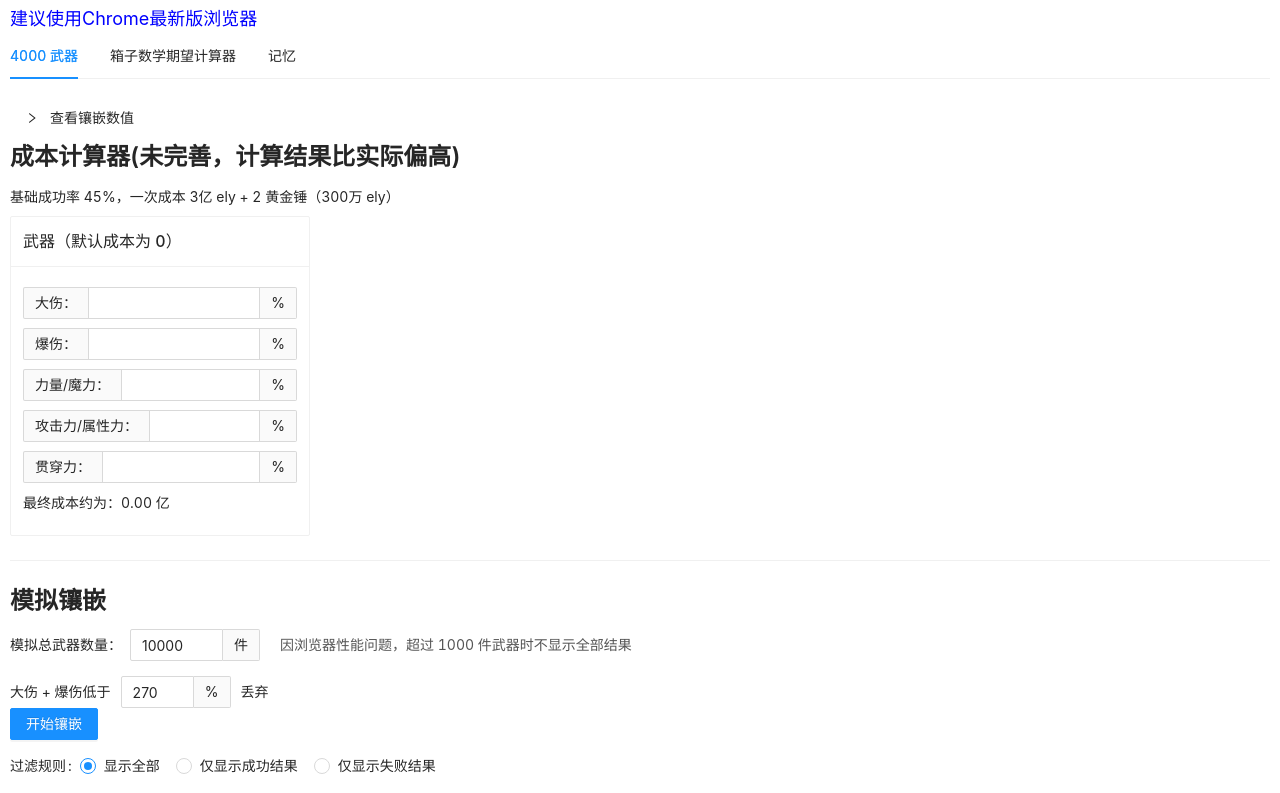
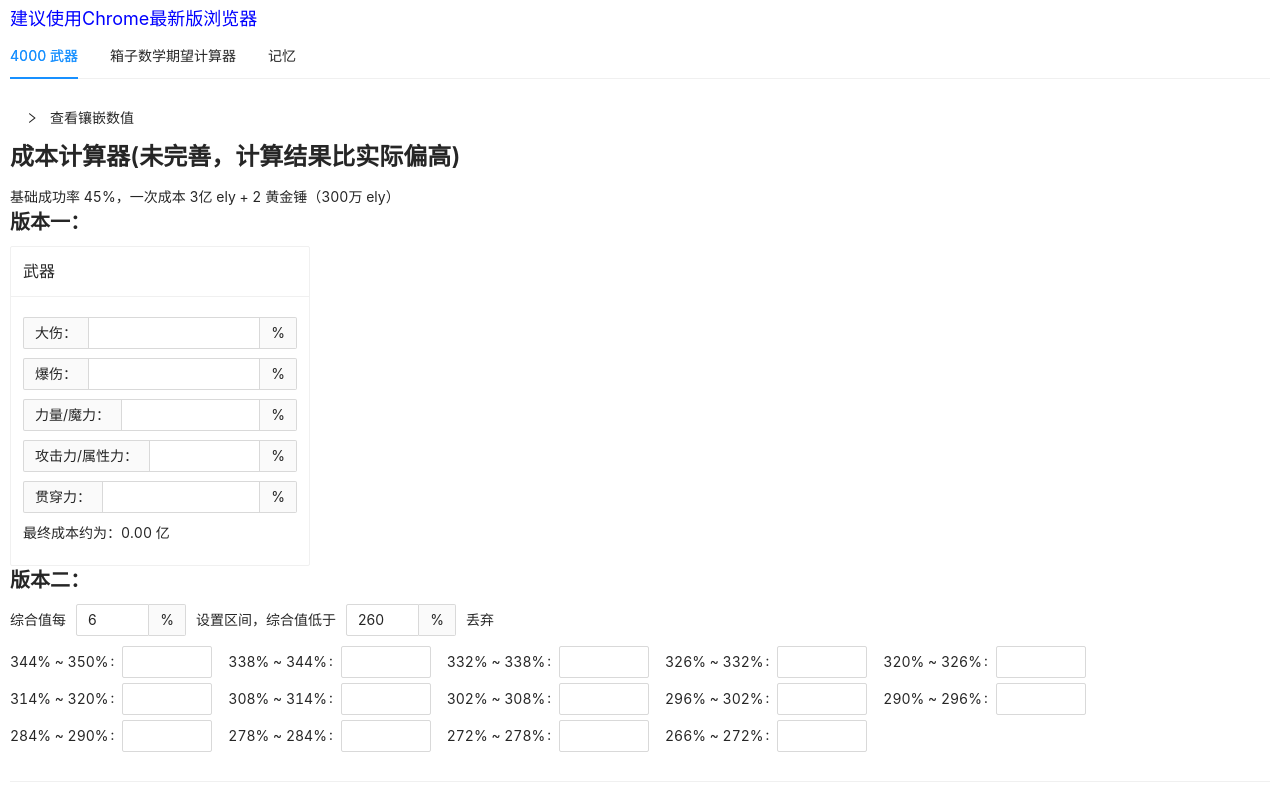
Before and after one commit to xhwgood/latale, a React (Create React App) app: page / in a window 1280 px wide. Shown: the top 793 px of the page. Built offline with nearby package versions, Linux system fonts and the light colour scheme.

Commit message:
指定 CI node版本为 16

```diff
--- /dev/null
+++ b/src/components/4000/CostMathExpect.tsx
@@ -0,0 +1,107 @@
+import { Typography, InputNumber, Form } from 'antd'
+import { Rule } from 'antd/lib/form'
+import { useState, useMemo, useCallback } from 'react'
+import { AlignCenter, FormItem } from '../../styled'
+import { WEAPON_CRITICAL_MAX, WEAPON_DAMAGE_MAX } from './constants'
+import { ResultItem } from './SimulateMosaic'
+
+const { Title } = Typography
+
+const rules: Rule[] = [{ required: true }]
+
+const CostMathExpect: React.FC = () => {
+	const [valueInterval, setValueInterval] = useState(6)
+	const [compositeValueLowerLimited, setCompositeValueLowerLimited] =
+		useState(260)
+
+	const list = useMemo(() => {
+		const total =
+			(WEAPON_DAMAGE_MAX + WEAPON_CRITICAL_MAX - compositeValueLowerLimited) /
+			valueInterval
+		const l = []
+
+		for (let i = 1; i < total; i++) {
+			const temp = WEAPON_DAMAGE_MAX + WEAPON_CRITICAL_MAX - i * valueInterval
+			l.push(
+				temp < compositeValueLowerLimited ? compositeValueLowerLimited : temp
+			)
+		}
+
+		return l
+	}, [compositeValueLowerLimited, valueInterval])
+
+	const handleCalculate = useCallback(() => {
+		const l: { compositeValue: number; isSuccess: boolean }[] = []
+
+		for (let i = 0; i < 100000; i++) {
+			let isSuccess = false
+			const item = {
+				maxDamage: 0,
+				criticalDamage: 0
+			}
+
+			if (Math.random() < 0.45) {
+				item.maxDamage = Math.ceil(Math.random() * WEAPON_DAMAGE_MAX)
+
+				// 计算成功后的 大伤 + 爆伤最大值，是否大于期望的综合值
+				// 如果小于的话就丢弃
+				if (
+					item.maxDamage + WEAPON_CRITICAL_MAX >=
+					compositeValueLowerLimited
+				) {
+					if (Math.random() < 0.45) {
+						item.criticalDamage = Math.ceil(Math.random() * WEAPON_CRITICAL_MAX)
+						isSuccess = true
+					}
+				}
+			}
+
+			const compositeValue = item.criticalDamage + item.maxDamage
+
+			l.push({
+				compositeValue,
+				isSuccess
+			})
+		}
+	}, [compositeValueLowerLimited])
+
+	return (
+		<div>
+			<Title level={4}>版本二：</Title>
+			<AlignCenter>
+				<span>综合值每</span>
+				<InputNumber
+					value={valueInterval}
+					addonAfter='%'
+					min={1}
+					max={WEAPON_DAMAGE_MAX + WEAPON_CRITICAL_MAX}
+					onChange={v => setValueInterval(v || 1)}
+					style={{ margin: '0 10px', width: 110 }}
+				/>
+				<span>设置区间，综合值低于</span>
+				<InputNumber
+					value={compositeValueLowerLimited}
+					addonAfter='%'
+					min={2}
+					max={WEAPON_DAMAGE_MAX + WEAPON_CRITICAL_MAX - 1}
+					onChange={v => setCompositeValueLowerLimited(v || 1)}
+					style={{ margin: '0 10px', width: 110 }}
+				/>
+				<span>丢弃</span>
+			</AlignCenter>
+			<Form
+				onFinish={handleCalculate}
+				layout='inline'
+				style={{ marginTop: 10 }}
+			>
+				{list.map(item => (
+					<FormItem label={`${item}% ~ ${item + valueInterval}%`} rules={rules}>
+						<InputNumber />
+					</FormItem>
+				))}
+			</Form>
+		</div>
+	)
+}
+
+export default CostMathExpect
--- a/src/components/4000/index.tsx
+++ b/src/components/4000/index.tsx
@@ -10,6 +10,7 @@ import {
 	SINGLE_COST
 } from './constants'
 import SimulateMosaic from './SimulateMosaic'
+import CostMathExpect from './CostMathExpect'
 
 type NumberNull = number | null
 
@@ -124,7 +125,8 @@ const Index: React.FC = () => {
 			</Collapse>
 			<Title level={3}>成本计算器(未完善，计算结果比实际偏高)</Title>
 			<div>基础成功率 45%，一次成本 3亿 ely + 2 黄金锤（300万 ely）</div>
-			<Classification title='武器（默认成本为 0）'>
+			<Title level={4}>版本一：</Title>
+			<Classification title='武器'>
 				<InputNumber
 					addonBefore='大伤：'
 					addonAfter='%'
@@ -167,6 +169,9 @@ const Index: React.FC = () => {
 				/>
 				最终成本约为：{weaponCost} 亿
 			</Classification>
+
+			<CostMathExpect />
+
 			<Divider />
 			<SimulateMosaic />
 		</div>
```
